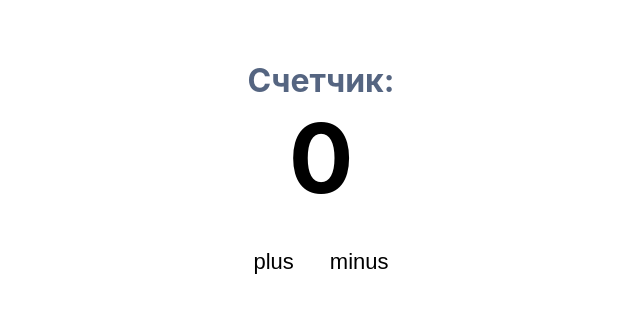
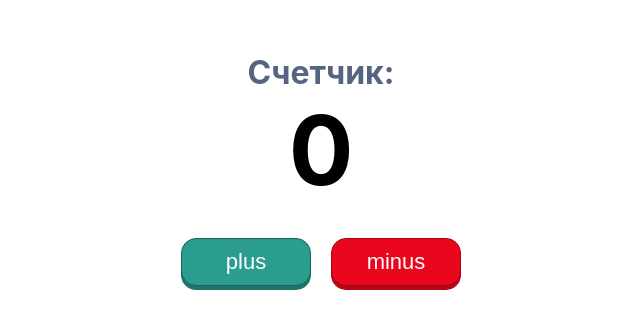
Before and after one commit to djambo05/simple-counter, a React (Create React App) app: page / in a window 1280 px wide. Shown: the part 231-560 px from the top of the page, without its empty margins (319-959 px from the left). Built offline with nearby package versions, Linux system fonts and the light colour scheme.

Commit message:
feature: write classNames and some fix

```diff
--- a/src/App.js
+++ b/src/App.js
@@ -5,8 +5,8 @@ function App() {
       <div>
         <h2>Счетчик:</h2>
         <h1>0</h1>
-        <button>plus</button>
-        <button>minus</button>
+        <button className="plus">plus</button>
+        <button className="minus">minus</button>
       </div>
     </div>
   );
--- a/src/index.scss
+++ b/src/index.scss
@@ -13,6 +13,10 @@ body {
   justify-content: center;
   height: 100vh;
   text-align: center;
+
+  div {
+    width: 300px;
+  }
 
   h1 {
     color: #000;
@@ -40,7 +44,8 @@ body {
     text-align: center;
     font-size: 22px;
     border-radius: 15px;
-    padding: 10 25px;
+    padding: 10px 25px;
+    width: 130px;
     cursor: pointer;
     margin: 0 10px;
     transition: all 0.05s ease-in-out;
@@ -60,11 +65,12 @@ body {
     }
 
     &:hover {
-      transform: translate(-2px);
+      transform: translateY(-2px);
     }
 
     &:active {
-      transform: translate(2px);
+      transform: translateY(2px);
+      box-shadow: none;
     }
   }
 }
```
